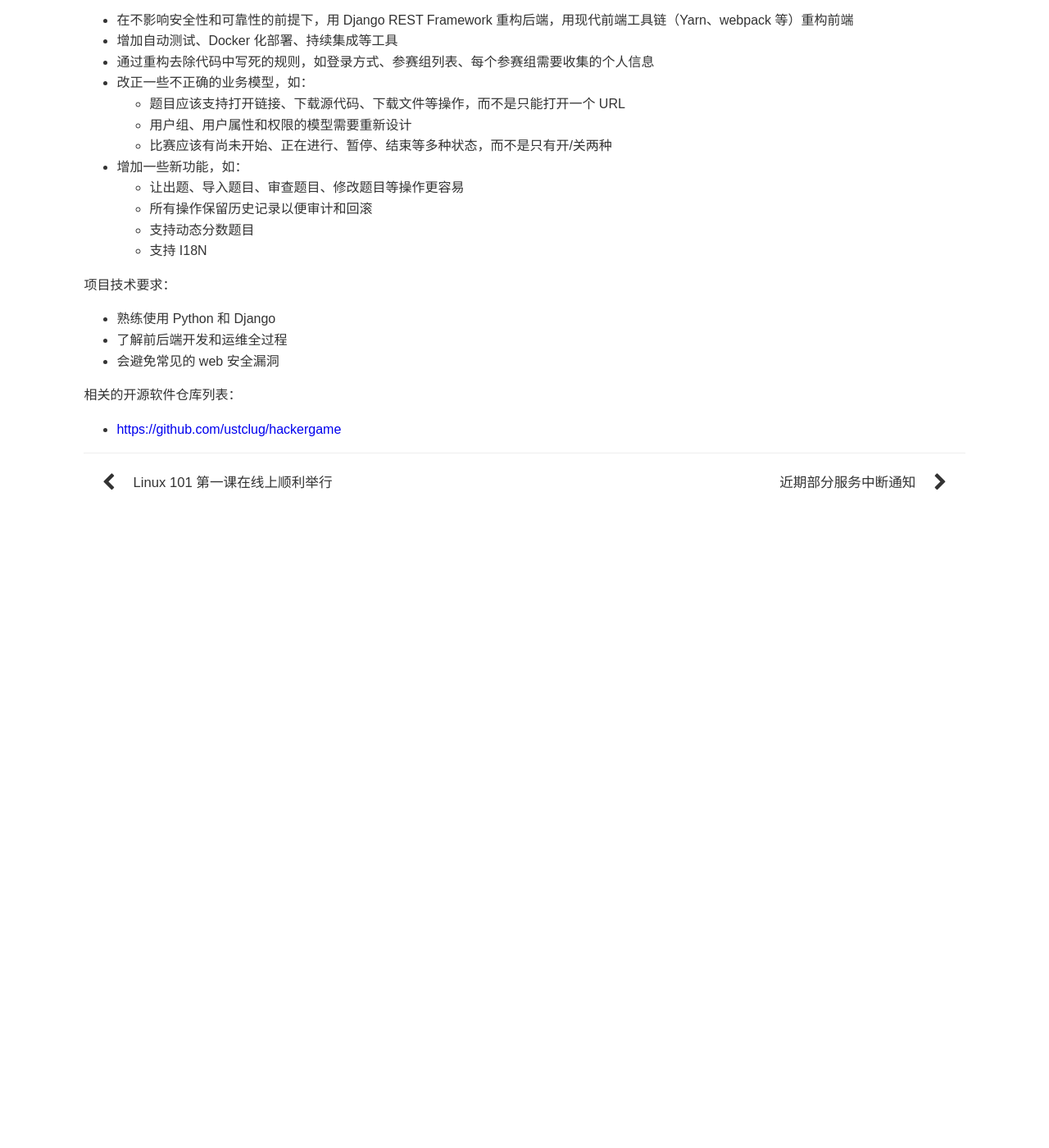
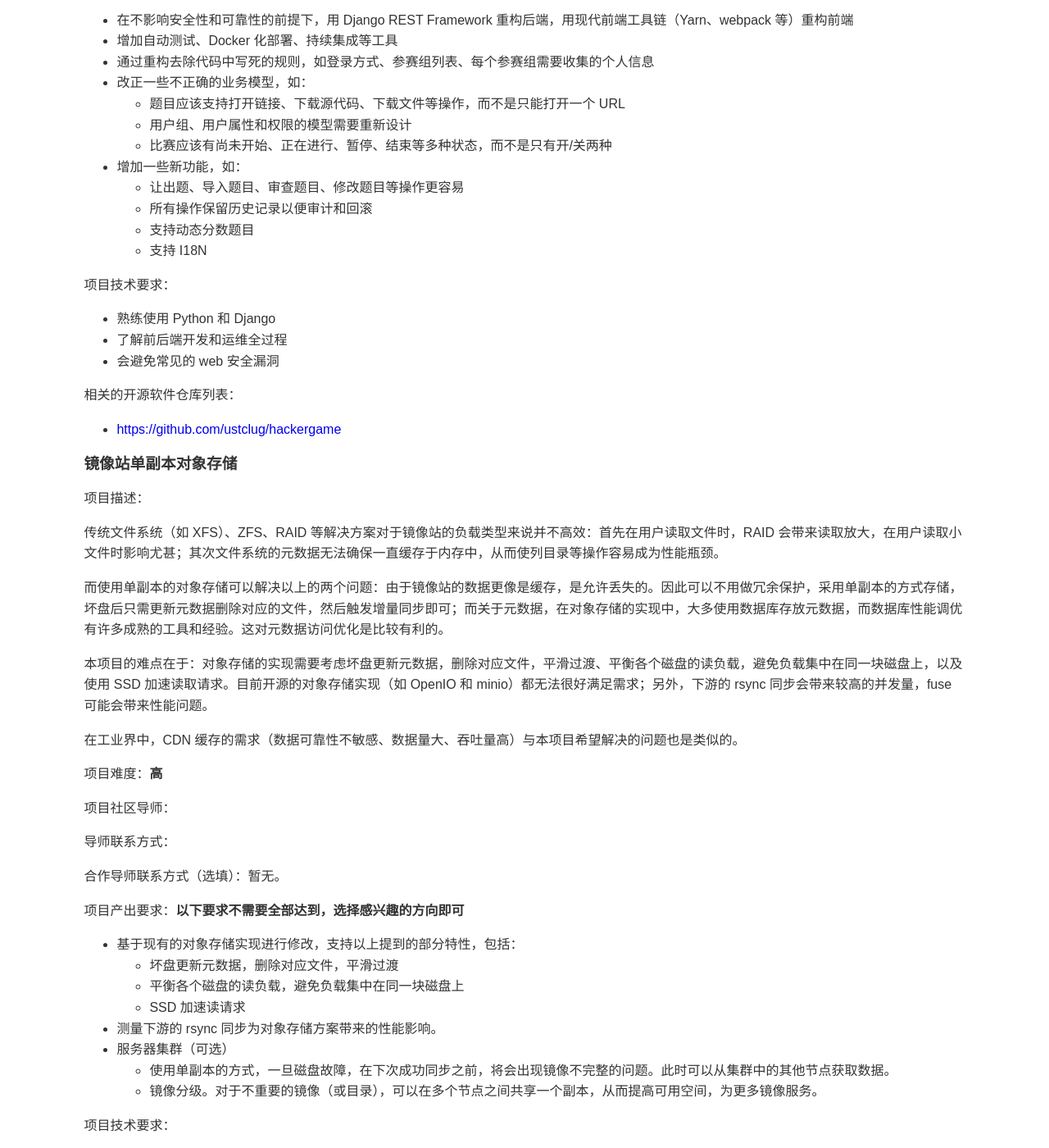
Before and after one commit to ustclug/news, a Jekyll site: the page built from _posts/2020-05-10-opensource-summer-projects.md, in a window 1280 px wide and 1400 px high, scrolled down 2037 px. Shown: the whole window at 82% size. Built offline with Jekyll 4.4.1, drawn with Linux system fonts in a browser that asks for light colours; nearby versions of some CDN libraries; before the commit the page ends 2667 px from its top, so only the background shows below that; some of the changed text lies outside the part shown.

Commit message:
add 2 new projects

```diff
--- a/_posts/2020-05-10-opensource-summer-projects.md
+++ b/_posts/2020-05-10-opensource-summer-projects.md
@@ -98,3 +98,61 @@
 
 相关的开源软件仓库列表：
   - <https://github.com/ustclug/hackergame>
+
+# 镜像站单副本对象存储
+
+项目描述：
+
+传统文件系统（如 XFS）、ZFS、RAID 等解决方案对于镜像站的负载类型来说并不高效：首先在用户读取文件时，RAID 会带来读取放大，在用户读取小文件时影响尤甚；其次文件系统的元数据无法确保一直缓存于内存中，从而使列目录等操作容易成为性能瓶颈。
+
+而使用单副本的对象存储可以解决以上的两个问题：由于镜像站的数据更像是缓存，是允许丢失的。因此可以不用做冗余保护，采用单副本的方式存储，坏盘后只需更新元数据删除对应的文件，然后触发增量同步即可；而关于元数据，在对象存储的实现中，大多使用数据库存放元数据，而数据库性能调优有许多成熟的工具和经验。这对元数据访问优化是比较有利的。
+
+本项目的难点在于：对象存储的实现需要考虑坏盘更新元数据，删除对应文件，平滑过渡、平衡各个磁盘的读负载，避免负载集中在同一块磁盘上，以及使用 SSD 加速读取请求。目前开源的对象存储实现（如 OpenIO 和 minio）都无法很好满足需求；另外，下游的 rsync 同步会带来较高的并发量，fuse 可能会带来性能问题。
+
+在工业界中，CDN 缓存的需求（数据可靠性不敏感、数据量大、吞吐量高）与本项目希望解决的问题也是类似的。
+
+项目难度：**高**
+
+项目社区导师：
+
+导师联系方式：
+
+合作导师联系方式（选填）：暂无。
+
+项目产出要求：**以下要求不需要全部达到，选择感兴趣的方向即可**
+  - 基于现有的对象存储实现进行修改，支持以上提到的部分特性，包括：
+    - 坏盘更新元数据，删除对应文件，平滑过渡
+    - 平衡各个磁盘的读负载，避免负载集中在同一块磁盘上
+    - SSD 加速读请求
+  - 测量下游的 rsync 同步为对象存储方案带来的性能影响。
+  - 服务器集群（可选）
+    - 使用单副本的方式，一旦磁盘故障，在下次成功同步之前，将会出现镜像不完整的问题。此时可以从集群中的其他节点获取数据。
+    - 镜像分级。对于不重要的镜像（或目录），可以在多个节点之间共享一个副本，从而提高可用空间，为更多镜像服务。
+
+项目技术要求：
+
+相关的开源软件仓库列表：
+
+# rsync 反向代理
+
+项目描述：镜像站服务需要为下游提供 rsync 服务。在实践中，我们遇到的问题是：当有两台机器分别存储不同的镜像内容时（例如，一台存储热门内容，另一台存储冷门镜像），rsync 接入点无法统一。本项目希望以反向代理 rsync 服务的方式解决此问题。
+
+项目难度：**中**
+
+项目社区导师：
+
+导师联系方式：
+
+合作导师联系方式（选填）：暂无。
+
+项目产出要求：
+
+- 实现 rsync 反向代理
+  - 解析 rsync 握手协议，处理不同协议版本号间的兼容性。
+
+项目技术要求：
+- 能够理解 rsync 协议的内容
+
+相关的开源软件仓库列表：
+- https://git.samba.org/?p=rsync.git (原版 rsync)
+- https://github.com/tuna/rsync (TUNA 实现的 rsync，缓存元数据在内存中以减少磁盘开销。科大镜像站目前亦使用此版本的 rsync 为下游提供服务。)
```
